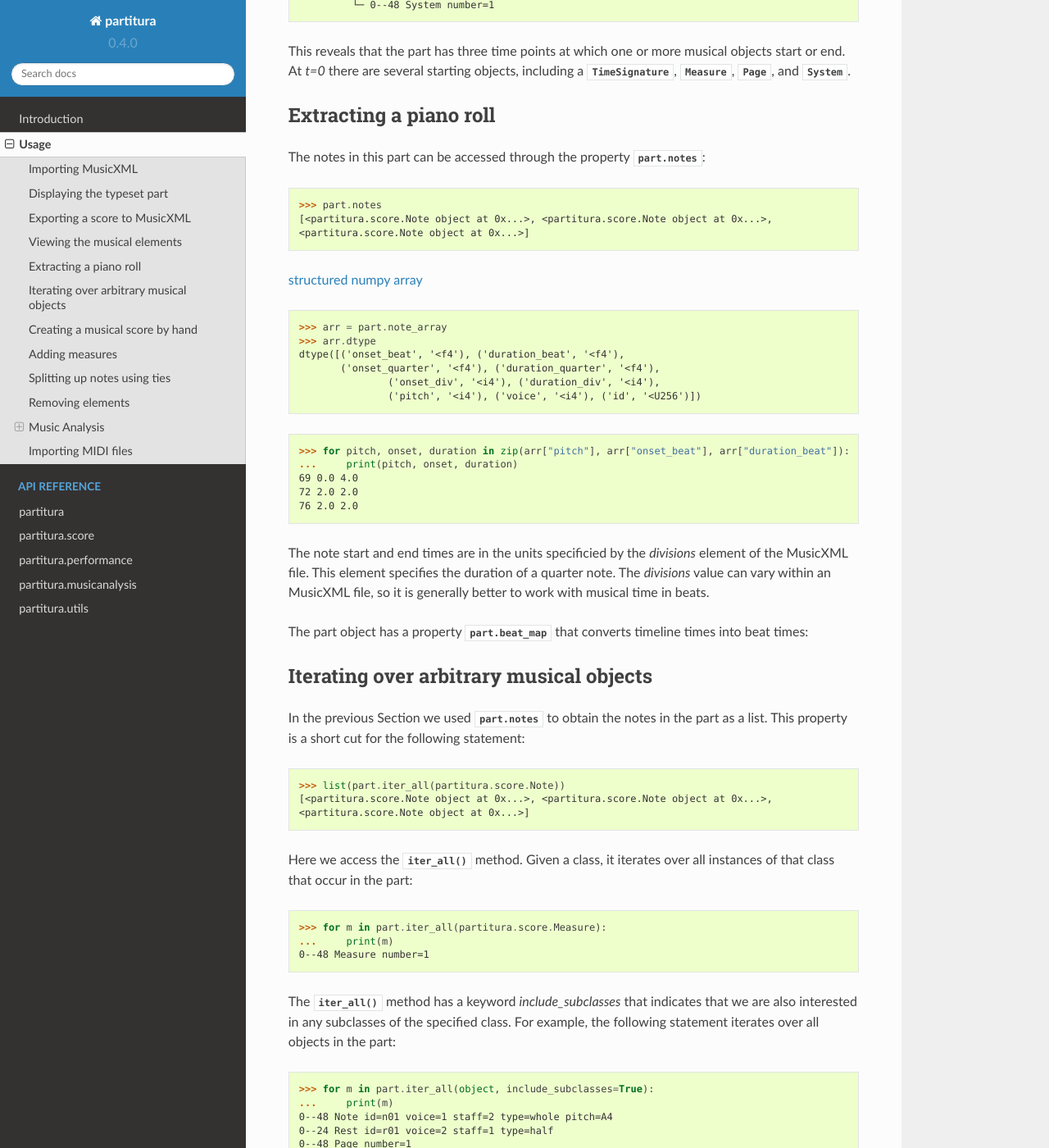
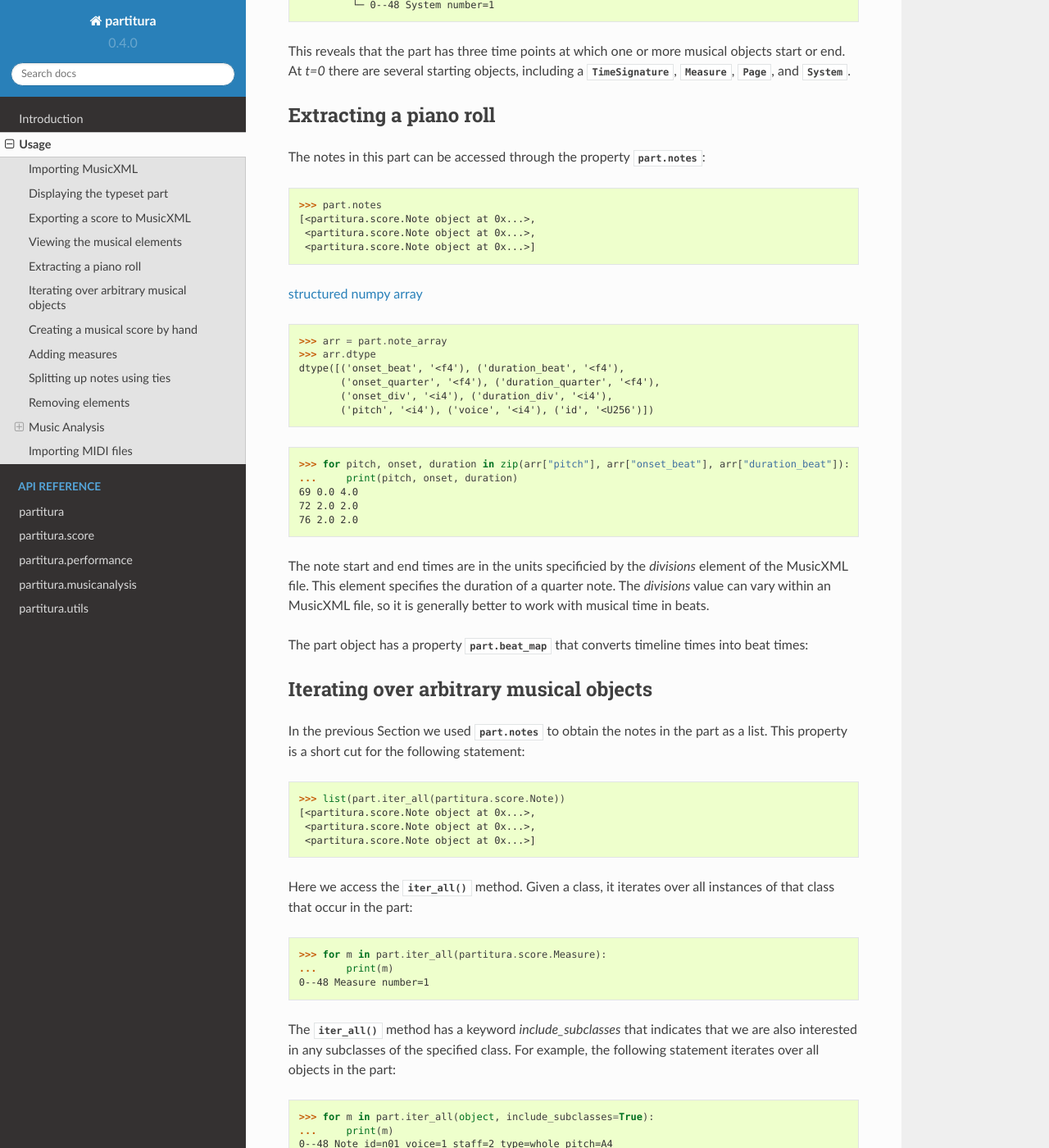
Before and after one commit to CPJKU/partitura, a Sphinx documentation site: the page built from docs/usage.rst, in a window 1280 px wide and 1400 px high, scrolled down 2135 px. Shown: the whole window at 82% size. Built offline with Sphinx 7.4.7 and the Read the Docs theme 2.0.0, drawn with Linux system fonts in a browser that asks for light colours; part of the change alters nothing that is shown.

```diff
--- a/docs/usage.rst
+++ b/docs/usage.rst
@@ -115,8 +115,9 @@ The notes in this part can be accessed through the property
 .. doctest::
 
   >>> part.notes # doctest: +NORMALIZE_WHITESPACE
-  [<partitura.score.Note object at 0x...>, <partitura.score.Note object at 0x...>,
-  <partitura.score.Note object at 0x...>]
+  [<partitura.score.Note object at 0x...>,
+   <partitura.score.Note object at 0x...>,
+   <partitura.score.Note object at 0x...>]
 
 `structured numpy array <https://numpy.org/doc/stable/user/basics.rec.html>`_
 
@@ -126,8 +127,8 @@ The notes in this part can be accessed through the property
   >>> arr.dtype # doctest: +NORMALIZE_WHITESPACE
   dtype([('onset_beat', '<f4'), ('duration_beat', '<f4'),
          ('onset_quarter', '<f4'), ('duration_quarter', '<f4'),
-		 ('onset_div', '<i4'), ('duration_div', '<i4'),
-		 ('pitch', '<i4'), ('voice', '<i4'), ('id', '<U256')])
+         ('onset_div', '<i4'), ('duration_div', '<i4'),
+         ('pitch', '<i4'), ('voice', '<i4'), ('id', '<U256')])
 
 >>> for pitch, onset, duration in zip(arr["pitch"], arr["onset_beat"], arr["duration_beat"]):
 ...     print(pitch, onset, duration)
@@ -145,13 +146,6 @@ The part object has a property :attr:`part.beat_map
 <partitura.score.Part.beat_map>` that converts timeline times into beat
 times:
 
-..
-    >>> beat_map = part.beat_map
-    >>> print(beat_map(pianoroll[:, 0]))
-    [0. 2. 2.]
-    >>> print(beat_map(pianoroll[:, 1]))
-    [4. 4. 4.]
-
 
 Iterating over arbitrary musical objects
 ========================================
@@ -163,8 +157,9 @@ This property is a short cut for the following statement:
 .. doctest::
 
   >>> list(part.iter_all(partitura.score.Note)) # doctest: +NORMALIZE_WHITESPACE
-  [<partitura.score.Note object at 0x...>, <partitura.score.Note object at 0x...>,
-  <partitura.score.Note object at 0x...>]
+  [<partitura.score.Note object at 0x...>,
+   <partitura.score.Note object at 0x...>,
+   <partitura.score.Note object at 0x...>]
 
 Here we access the :meth:`~partitura.score.Part.iter_all` method. Given a
 class, it iterates over all instances of that class that occur in the part:
```
